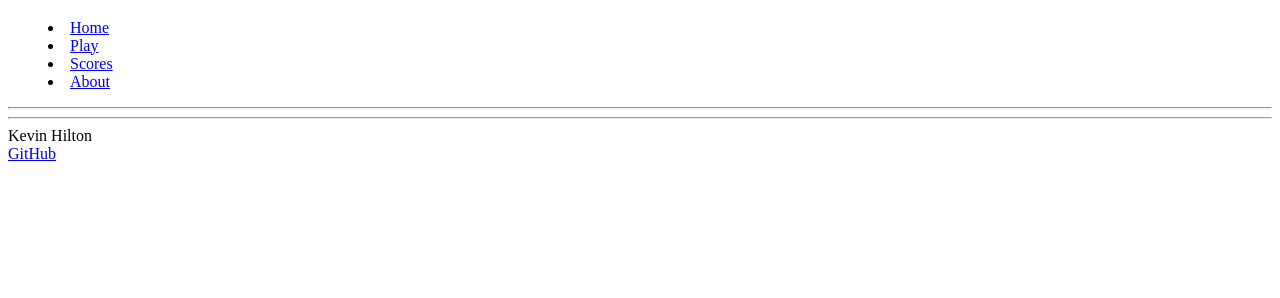
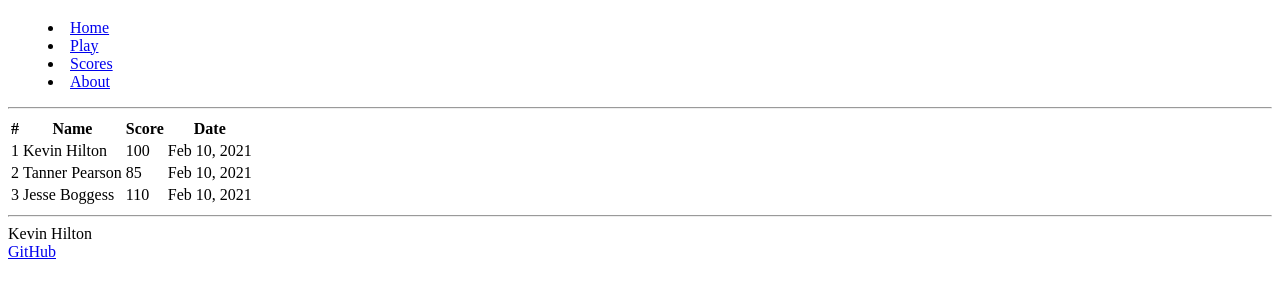
Before and after one commit to hilton-98/simon, a plain HTML site: page scores.html in a window 1280 px wide. Shown: the part 68-366 px from the top of the page. Drawn offline with Linux system fonts and the light colour scheme.

Commit message:
Added scores table, finished main section for scores.html

```diff
--- a/scores.html
+++ b/scores.html
@@ -23,7 +23,34 @@
         </header>
 
         <main>
-
+            <table>
+                <thead>
+                    <th>#</th>
+                    <th>Name</th>
+                    <th>Score</th>
+                    <th>Date</th>
+                </thead>
+                <tbody>
+                    <tr>
+                        <td>1</td>
+                        <td>Kevin Hilton</td>
+                        <td>100</td>
+                        <td>Feb 10, 2021</td>
+                    </tr>
+                    <tr>
+                        <td>2</td>
+                        <td>Tanner Pearson</td>
+                        <td>85</td>
+                        <td>Feb 10, 2021</td>
+                    </tr>
+                    <tr>
+                        <td>3</td>
+                        <td>Jesse Boggess</td>
+                        <td>110</td>
+                        <td>Feb 10, 2021</td>
+                    </tr>
+                </tbody>
+            </table>
         </main>
 
         <footer>
```
